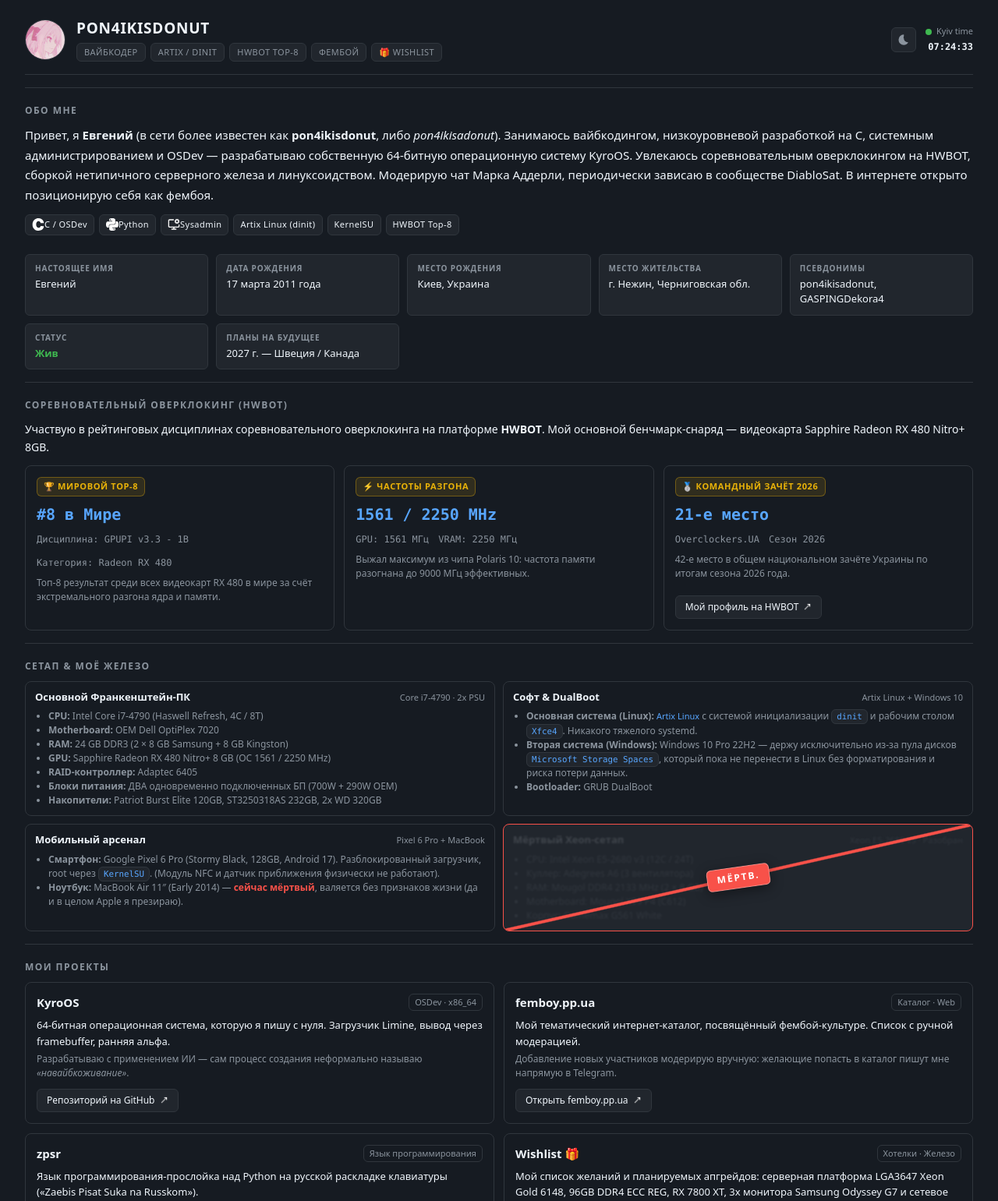
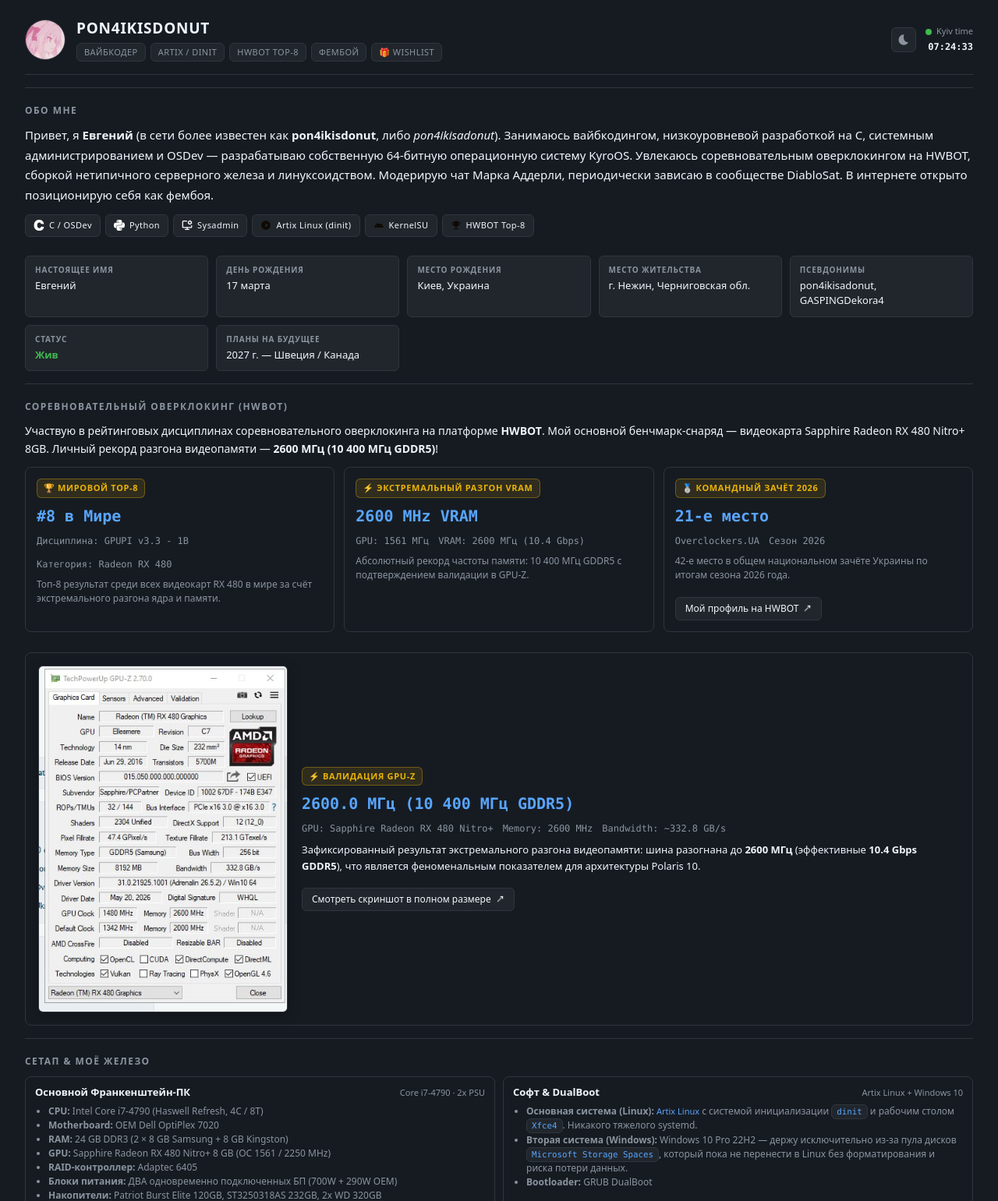
Before and after one commit to pon4ikisdonut/pon4ikisdonut.github.io, a plain HTML site: page index.html in a window 1280 px wide. Shown: the top 1541 px of the page at 78% size. Drawn offline with Linux system fonts and the light colour scheme.

Commit message:
feat: fix chip icons spacing, remove birth year, add 2600 MHz VRAM record and GPU-Z proof

```diff
--- a/index.html
+++ b/index.html
@@ -22,7 +22,7 @@
       })();
     </script>
     <link rel="icon" href="favicon.svg" type="image/svg+xml" />
-    <link rel="stylesheet" href="styles.css?v=116" />
+    <link rel="stylesheet" href="styles.css?v=117" />
   </head>
   <body>
     <div class="bg-glow"></div>
@@ -94,9 +94,18 @@
                   <img src="sysadm.png" alt="" class="icon icon--chip" />
                   <span>Sysadmin</span>
                 </span>
-                <span class="chip">Artix Linux (dinit)</span>
-                <span class="chip">KernelSU</span>
-                <span class="chip">HWBOT Top-8</span>
+                <span class="chip" title="Artix Linux (dinit init system)">
+                  <svg class="icon icon--chip" viewBox="0 0 24 24" fill="currentColor"><path d="M12 2C6.48 2 2 6.48 2 12s4.48 10 10 10 10-4.48 10-10S17.52 2 12 2zm-1 14.5v-9l6 4.5-6 4.5z"/></svg>
+                  <span>Artix Linux (dinit)</span>
+                </span>
+                <span class="chip" title="KernelSU Root">
+                  <svg class="icon icon--chip" viewBox="0 0 24 24" fill="currentColor"><path d="M17.6 9.48l1.84-3.18a.5.5 0 0 0-.87-.5l-1.87 3.23A11.45 11.45 0 0 0 12 8c-1.67 0-3.25.37-4.7 1.03L5.43 5.8a.5.5 0 0 0-.87.5l1.84 3.18C3.88 10.97 2.2 13.79 2 17h20c-.2-3.21-1.88-6.03-4.4-7.52zM7 14c-.55 0-1-.45-1-1s.45-1 1-1 1 .45 1 1-.45 1-1 1zm10 0c-.55 0-1-.45-1-1s.45-1 1-1 1 .45 1 1-.45 1-1 1z"/></svg>
+                  <span>KernelSU</span>
+                </span>
+                <span class="chip" title="HWBOT Top-8 Overclocking">
+                  <svg class="icon icon--chip" viewBox="0 0 24 24" fill="currentColor"><path d="M19 5h-2V3H7v2H5c-1.1 0-2 .9-2 2v1c0 2.55 1.92 4.63 4.39 4.94A5.01 5.01 0 0 0 11 15.9V19H7v2h10v-2h-4v-3.1a5.01 5.01 0 0 0 3.61-2.96C19.08 12.63 21 10.55 21 8V7c0-1.1-.9-2-2-2zM5 8V7h2v3.82C5.84 10.4 5 9.3 5 8zm14 0c0 1.3-.84 2.4-2 2.82V7h2v1z"/></svg>
+                  <span>HWBOT Top-8</span>
+                </span>
               </div>
             </div>
 
@@ -107,8 +116,8 @@
                 <span class="dossier-val">Евгений</span>
               </div>
               <div class="dossier-card">
-                <span class="dossier-label">Дата рождения</span>
-                <span class="dossier-val">17 марта 2011 года</span>
+                <span class="dossier-label">День рождения</span>
+                <span class="dossier-val">17 марта</span>
               </div>
               <div class="dossier-card">
                 <span class="dossier-label">Место рождения</span>
@@ -139,7 +148,7 @@
           <h2 class="section-title">Соревновательный оверклокинг (HWBOT)</h2>
           <div class="section-body">
             <p class="section-text">
-              Участвую в рейтинговых дисциплинах соревновательного оверклокинга на платформе <strong>HWBOT</strong>. Мой основной бенчмарк-снаряд — видеокарта Sapphire Radeon RX 480 Nitro+ 8GB.
+              Участвую в рейтинговых дисциплинах соревновательного оверклокинга на платформе <strong>HWBOT</strong>. Мой основной бенчмарк-снаряд — видеокарта Sapphire Radeon RX 480 Nitro+ 8GB. Личный рекорд разгона видеопамяти — <strong>2600 МГц (10 400 МГц GDDR5)</strong>!
             </p>
             <div class="hwbot-grid">
               <div class="hwbot-card">
@@ -155,14 +164,14 @@
               </div>
 
               <div class="hwbot-card">
-                <div class="hwbot-medal">⚡ Частоты разгона</div>
-                <div class="hwbot-val-large">1561 / 2250 MHz</div>
+                <div class="hwbot-medal">⚡ Экстремальный разгон VRAM</div>
+                <div class="hwbot-val-large">2600 MHz VRAM</div>
                 <div class="hwbot-stats-row">
                   <span>GPU: 1561 МГц</span>
-                  <span>VRAM: 2250 МГц</span>
+                  <span>VRAM: 2600 МГц (10.4 Gbps)</span>
                 </div>
                 <p class="project-text subtle">
-                  Выжал максимум из чипа Polaris 10: частота памяти разогнана до 9000 МГц эффективных.
+                  Абсолютный рекорд частоты памяти: 10 400 МГц GDDR5 с подтверждением валидации в GPU-Z.
                 </p>
               </div>
 
@@ -184,6 +193,34 @@
                 </div>
               </div>
             </div>
+
+            <!-- Proof Card with 2600mzhvram.jpg -->
+            <div class="hwbot-proof-card">
+              <div class="hwbot-proof-media">
+                <a href="2600mzhvram.jpg" target="_blank" rel="noopener" title="Открыть скриншот GPU-Z в полном размере">
+                  <img src="2600mzhvram.jpg" alt="Валидация GPU-Z: разгон памяти до 2600 МГц" class="hwbot-proof-img" />
+                </a>
+              </div>
+              <div class="hwbot-proof-details">
+                <div class="hwbot-medal">⚡ Валидация GPU-Z</div>
+                <div class="hwbot-val-large">2600.0 МГц (10 400 МГц GDDR5)</div>
+                <div class="hwbot-stats-row">
+                  <span>GPU: Sapphire Radeon RX 480 Nitro+</span>
+                  <span>Memory: 2600 MHz</span>
+                  <span>Bandwidth: ~332.8 GB/s</span>
+                </div>
+                <p class="project-text">
+                  Зафиксированный результат экстремального разгона видеопамяти: шина разогнана до <strong>2600 МГц</strong> (эффективные <strong>10.4 Gbps GDDR5</strong>), что является феноменальным показателем для архитектуры Polaris 10.
+                </p>
+                <div class="project-actions">
+                  <a class="project-button" href="2600mzhvram.jpg" target="_blank" rel="noopener">
+                    <span>Смотреть скриншот в полном размере</span>
+                    <img src="strelka.png" alt="" class="icon icon--external" />
+                  </a>
+                </div>
+              </div>
+            </div>
+
           </div>
         </section>
 
--- a/styles.css
+++ b/styles.css
@@ -476,11 +476,13 @@ html[data-theme="light"] .theme-icon-moon { display: none; }
   display: inline-flex;
   align-items: center;
   justify-content: center;
-  padding: 4px 8px;
+  gap: 6px;
+  padding: 5px 10px;
   border-radius: var(--radius-sm);
   border: 1px solid var(--border-subtle);
   background-color: var(--bg-subtle);
   font-size: 11px;
+  font-weight: 500;
   color: var(--text);
   letter-spacing: 0.04em;
   transition: border-color var(--transition-fast), background-color var(--transition-fast);
@@ -496,8 +498,10 @@ html[data-theme="light"] .theme-icon-moon { display: none; }
 }
 
 .icon--chip {
-  width: 16px;
-  height: 16px;
+  width: 14px;
+  height: 14px;
+  object-fit: contain;
+  flex-shrink: 0;
 }
 
 .icon--external {
@@ -880,6 +884,56 @@ html[data-theme="light"] .icon:not(.avatar-img) {
   font-family: "JetBrains Mono", ui-monospace, Menlo, monospace;
 }
 
+.hwbot-proof-card {
+  display: grid;
+  grid-template-columns: minmax(0, 320px) minmax(0, 1fr);
+  gap: 18px;
+  align-items: center;
+  border-radius: var(--radius-md);
+  border: 1px solid var(--border-subtle);
+  background-color: var(--bg-card);
+  padding: 16px;
+  margin-top: 14px;
+  transition: border-color var(--transition-fast), background-color var(--transition-fast);
+}
+
+@media (max-width: 768px) {
+  .hwbot-proof-card {
+    grid-template-columns: minmax(0, 1fr);
+  }
+}
+
+.hwbot-proof-card:hover {
+  border-color: var(--accent);
+  background-color: var(--bg-card-hover);
+}
+
+.hwbot-proof-media {
+  width: 100%;
+  border-radius: var(--radius-sm);
+  overflow: hidden;
+  border: 1px solid var(--border-subtle);
+  background: var(--bg-subtle);
+  box-shadow: 0 4px 16px rgba(0, 0, 0, 0.3);
+}
+
+.hwbot-proof-img {
+  width: 100%;
+  height: auto;
+  display: block;
+  transition: transform 0.25s ease;
+}
+
+.hwbot-proof-media:hover .hwbot-proof-img {
+  transform: scale(1.03);
+}
+
+.hwbot-proof-details {
+  display: flex;
+  flex-direction: column;
+  gap: 8px;
+}
+
 .hate-grid {
   display: grid;
   grid-template-columns: repeat(auto-fit, minmax(280px, 1fr));
@@ -1345,6 +1399,7 @@ body.aero-theme .project-card,
 body.aero-theme .wishlist-card,
 body.aero-theme .hardware-item,
 body.aero-theme .hwbot-card,
+body.aero-theme .hwbot-proof-card,
 body.aero-theme .hate-card {
   background: linear-gradient(135deg, rgba(255, 255, 255, 0.96) 0%, rgba(205, 238, 255, 0.88) 100%);
   border: 1px solid #73bdef;
@@ -1359,6 +1414,7 @@ body.aero-theme .project-card:hover,
 body.aero-theme .wishlist-card:hover,
 body.aero-theme .hardware-item:hover,
 body.aero-theme .hwbot-card:hover,
+body.aero-theme .hwbot-proof-card:hover,
 body.aero-theme .hate-card:hover {
   border-color: #0879dc;
   box-shadow:
```
Also changed, not shown: wishlist/index.html (+1 -1 lines), 2600mzhvram.jpg (added), images/2600mzhvram.jpg (added).
